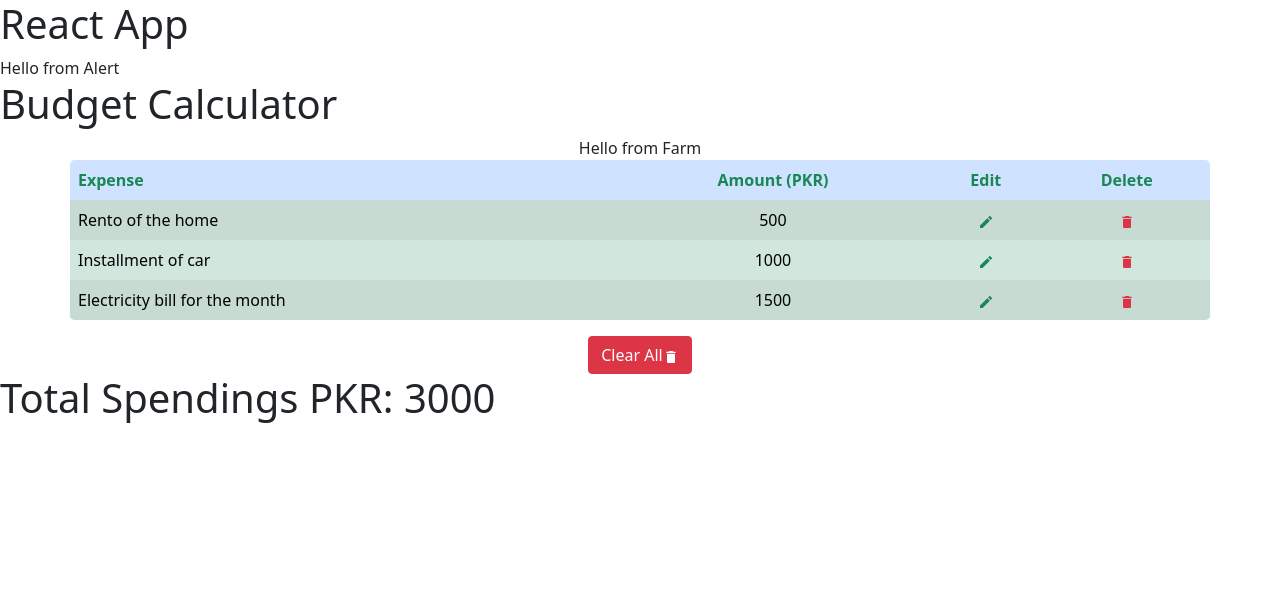
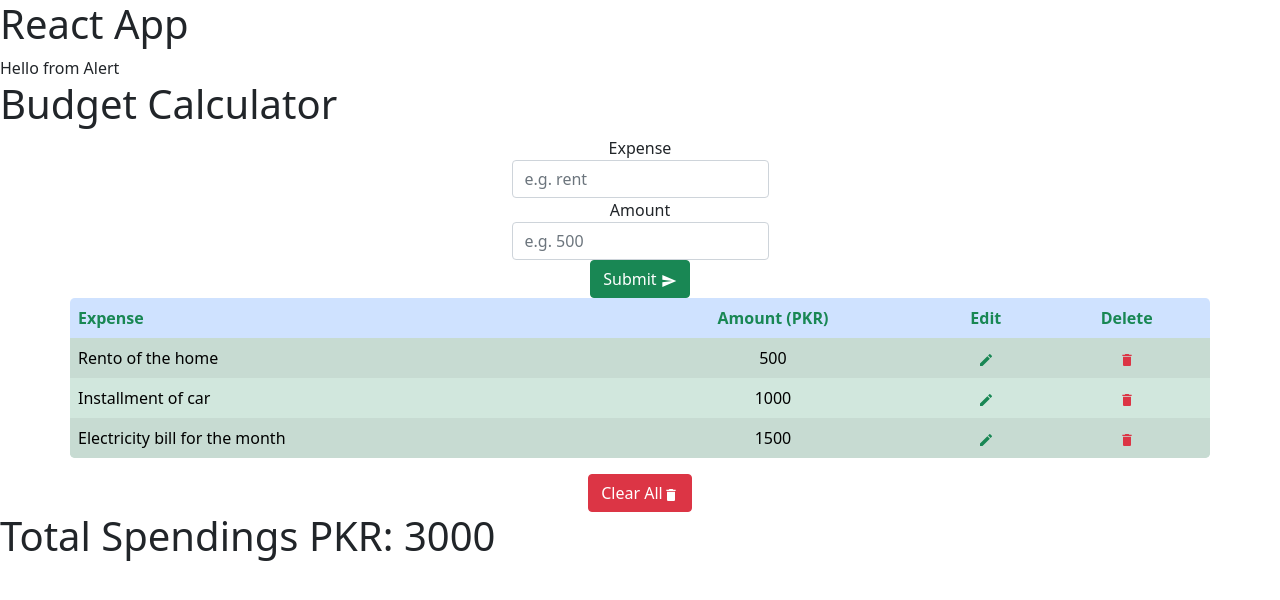
Before and after one commit to DilsherB/react-budget-calculator, a React (Create React App) app: page / in a window 1280 px wide. Shown: the top 600 px of the page. Built offline with nearby package versions, Linux system fonts and the light colour scheme.

Commit message:
form completed without css

```diff
--- a/src/components/Form.js
+++ b/src/components/Form.js
@@ -1,9 +1,26 @@
 import React from 'react';
+import { MdSend } from 'react-icons/md';
 
-const Farm = () => (
-  <div>
-    Hello from Farm
-  </div>
+const Form = () => (
+  <form className="container">
+    <div className="form-center">
+      <div className="form-group">
+        <label htmlFor="expense">
+          Expense
+          <input type="text" placeholder="e.g. rent" className="form-control" id="expense" name="expense" />
+        </label>
+      </div>
+      <div className="form-group">
+        <label htmlFor="amount">
+          Amount
+          <input type="text" placeholder="e.g. 500" className="form-control" id="amount" name="amount" />
+        </label>
+      </div>
+      <button type="submit" className="btn btn-success">
+        Submit <MdSend />
+      </button>
+    </div>
+  </form>
 );
 
-export default Farm;
+export default Form;
```
